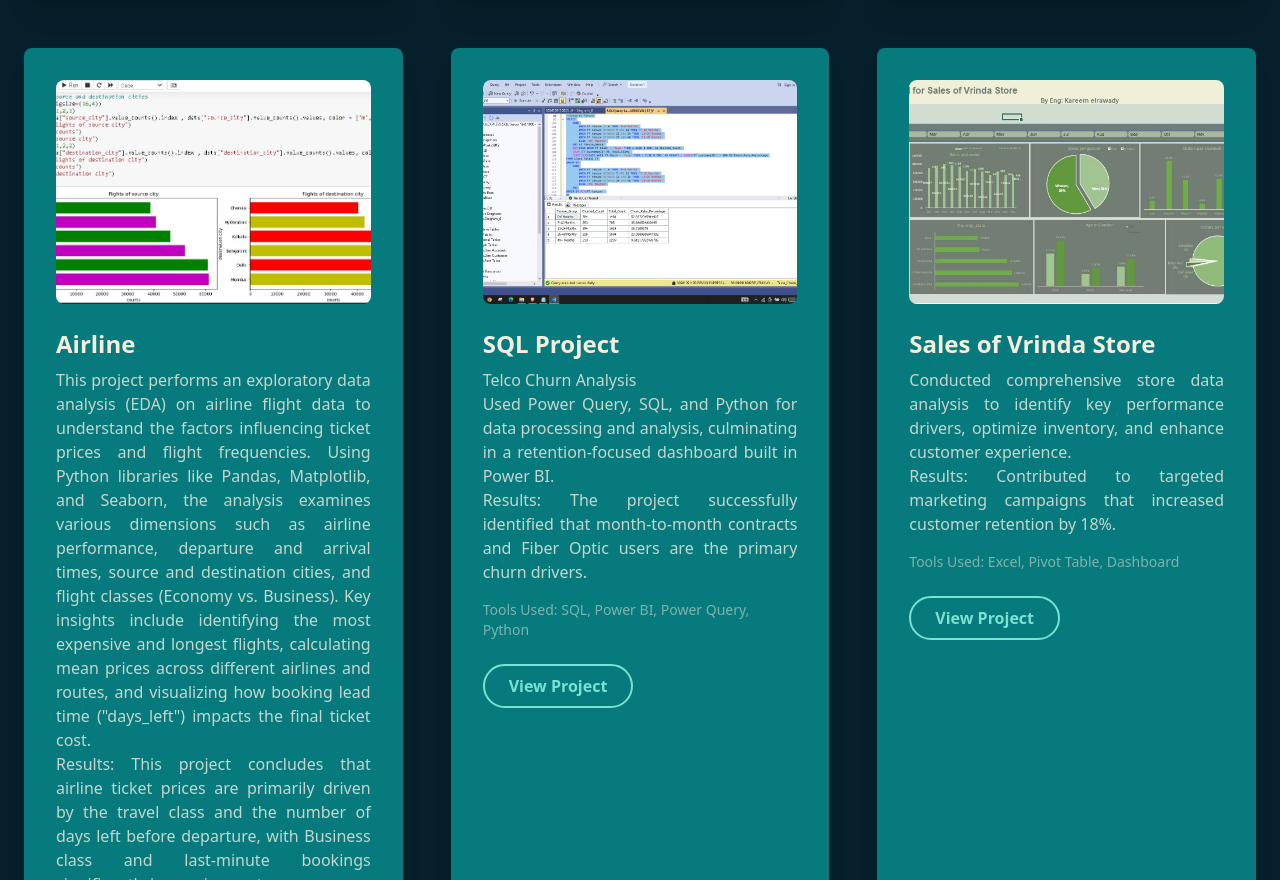
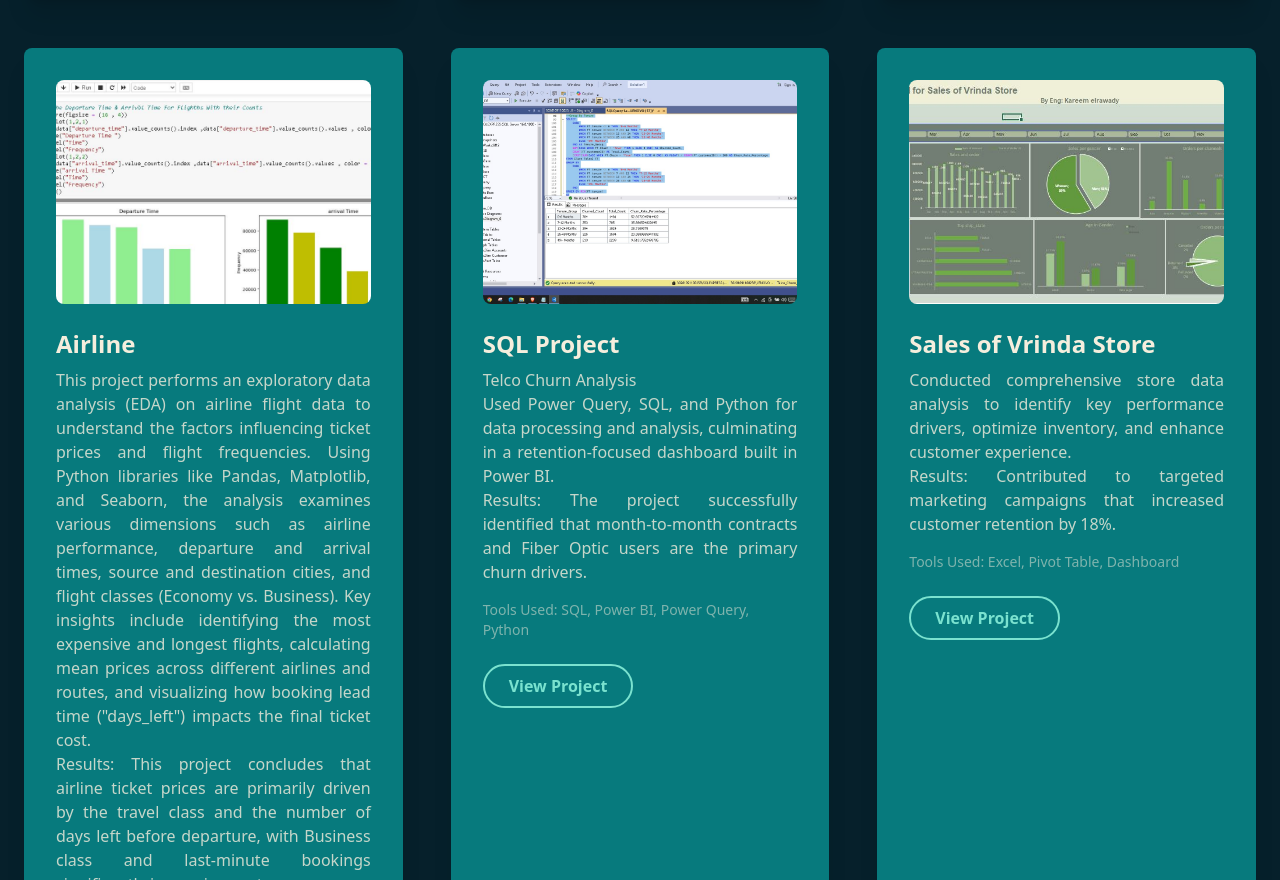
Before and after one commit to 2002kareem/My-Protofolio, a plain HTML site: page index.html in a window 1280 px wide. Shown: the part 3416-4296 px from the top of the page. Drawn offline with nearby package versions, Linux system fonts and the light colour scheme.

Commit message:
Update index.html

```diff
--- a/index.html
+++ b/index.html
@@ -246,7 +246,7 @@
                     </a>
                 </div>
                 <div class="card-effect bg-[#077A7D] rounded-lg p-5 sm:p-6 lg:p-8 shadow-xl">
-                    <img src="Projects/Airline/14.JPG" alt="Sales Forecasting"
+                    <img src="Projects/Airline/11.JPG" alt="Sales Forecasting"
                         class="rounded-lg mb-4 sm:mb-6 w-full object-cover h-48 sm:h-56">
                     <h3 class="text-lg sm:text-xl lg:text-2xl font-bold mb-2 text-[#F5EEDD]">Airline</h3>
                     <p class="text-sm sm:text-base text-[#F5EEDD]/80 text-justify mb-4">
```
